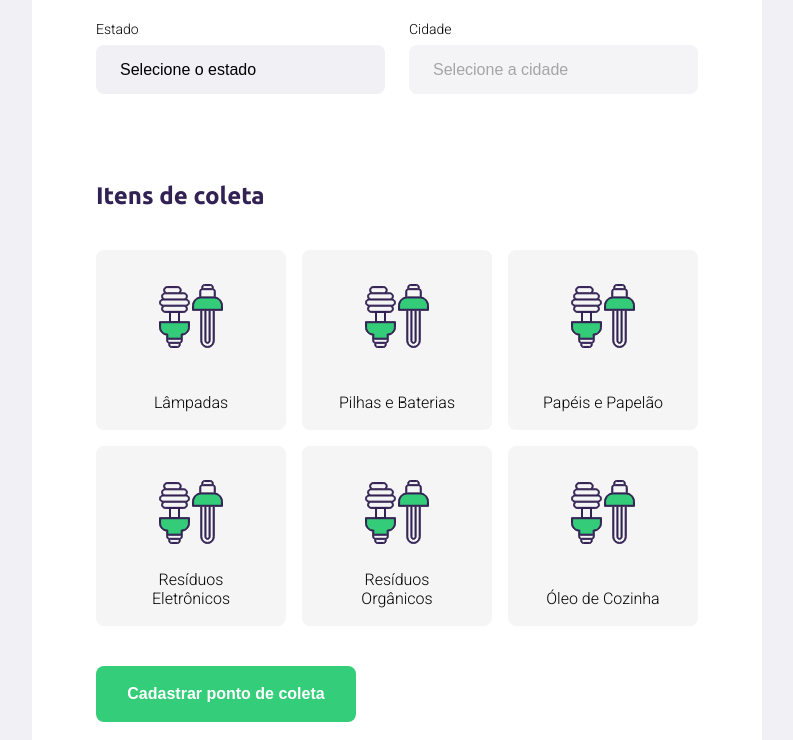
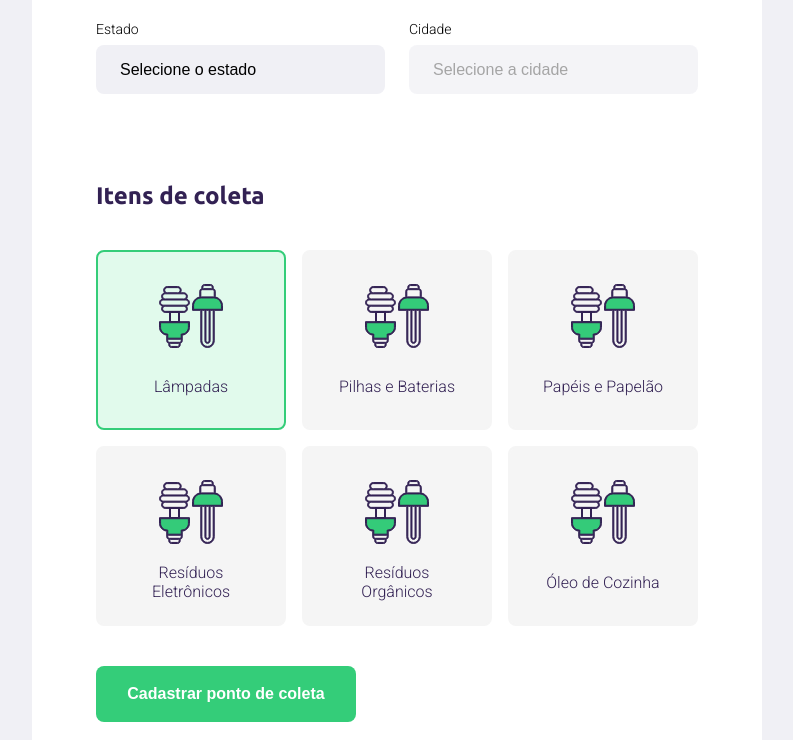
Before and after one commit to vyctoriak/nlw-01, a plain HTML site: page create-point.html in a window 1280 px wide. Both pictures are taken after a click on the item "Lâmpadas". Shown: the part 585-1325 px from the top of the page, without its empty margins (243-1036 px from the left). Drawn offline with Linux system fonts and the light colour scheme; no server answers.

Commit message:
javascript adicionando style no item selecionado

```diff
--- a/create-point.html
+++ b/create-point.html
@@ -75,32 +75,32 @@
         </legend>
 
         <div class="items-grid">
-          <li id="item-1">
+          <li data-id="item-1">
             <img src="/assets/lampadas.svg" alt="Lâmpadas">
             <span>Lâmpadas</span>
           </li>
 
-          <li id="item-2">
+          <li data-id="item-2">
             <img src="/assets/lampadas.svg" alt="Pilhas e Baterias">
             <span>Pilhas e Baterias</span>
           </li>
 
-          <li id="item-3">
+          <li data-id="item-3">
             <img src="/assets/lampadas.svg" alt="Papéis e Papelão">
             <span>Papéis e Papelão</span>
           </li>
 
-          <li id="item-4">
+          <li data-id="item-4">
             <img src="/assets/lampadas.svg" alt="Resíduos Eletrônicos">
             <span>Resíduos Eletrônicos</span>
           </li>
 
-          <li id="item-5">
+          <li data-id="item-5">
             <img src="/assets/lampadas.svg" alt="Resíduos Orgânicos">
             <span>Resíduos Orgânicos</span>
           </li>
 
-          <li id="item-6">
+          <li data-id="item-6">
             <img src="/assets/lampadas.svg" alt="Óleo de Cozinha">
             <span>Óleo de Cozinha</span>
           </li>
--- a/scripts/create-point.js
+++ b/scripts/create-point.js
@@ -42,3 +42,23 @@ function getCities(event) {
 document
   .querySelector("select[name=uf]")
   .addEventListener("change", getCities)
+
+  // Itens de coleta
+
+  // Pegar todos os li's
+  const itemsToCollet = document.querySelectorAll(".items-grid li")
+
+  for(const item of itemsToCollet) {
+    item.addEventListener("click", handleSelectedItem)
+  }
+
+  function handleSelectedItem(event) {
+    const itemLi = event.target
+
+    // adicionar ou remover class com javascript
+    itemLi.classList.toggle("selected")
+
+    const itemId = event.target.dataset.id
+
+
+  }
--- a/styles/create-point.css
+++ b/styles/create-point.css
@@ -114,6 +114,8 @@ form button:hover {
 }
 
 .items-grid li {
+  transition: background-color 1s;
+  transition: border 1s;
   background-color: #f5f5f5;
   list-style: none;
 
@@ -131,3 +133,22 @@ form button:hover {
   text-align: center;
   cursor: pointer;
 }
+
+.items-grid li span {
+  margin-top: 12px;
+  flex: 1;
+  display: flex;
+  align-items: center;
+  color: var(--title-color);
+}
+
+.items-grid li.selected {
+  transition: all 1s;
+  background-color: #e1faec;
+  border: 2px solid #34cd79;
+}
+
+.items-grid li img,
+.items-grid li span {
+  pointer-events: none;
+}
```
